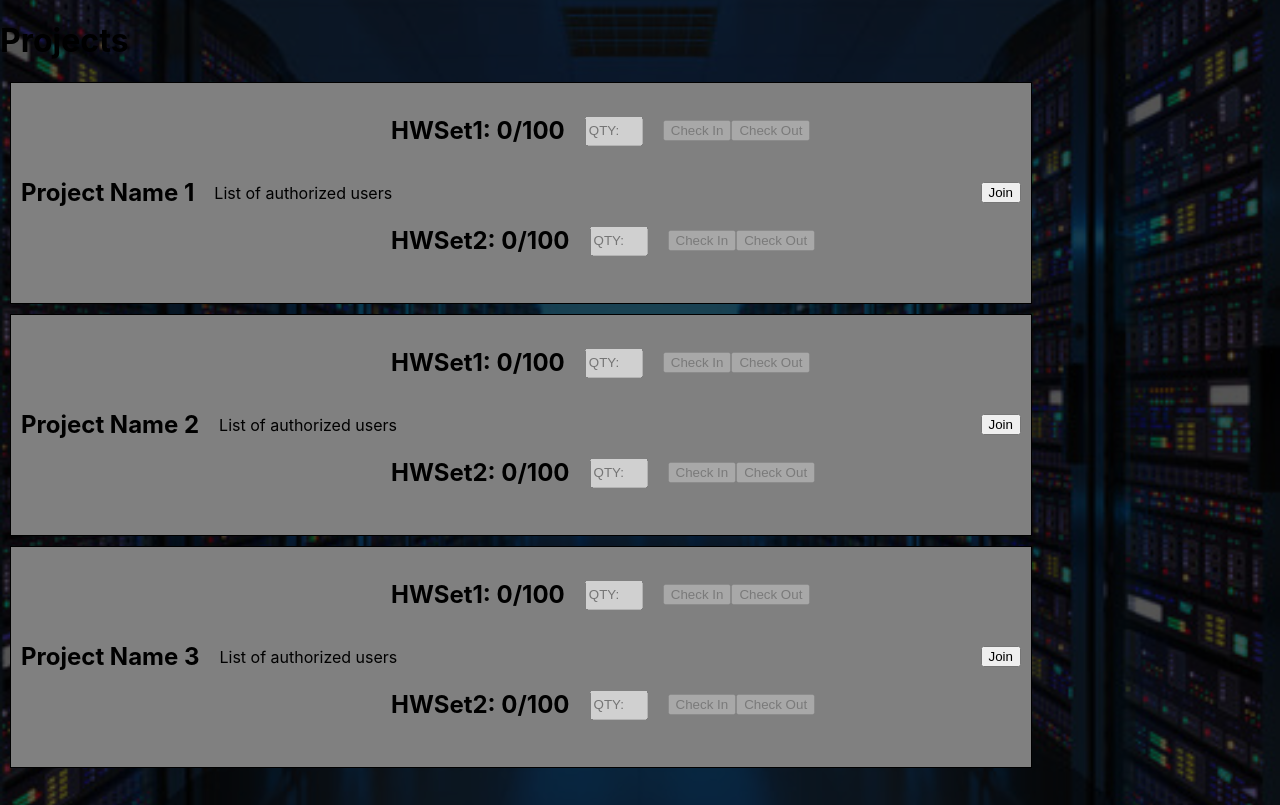
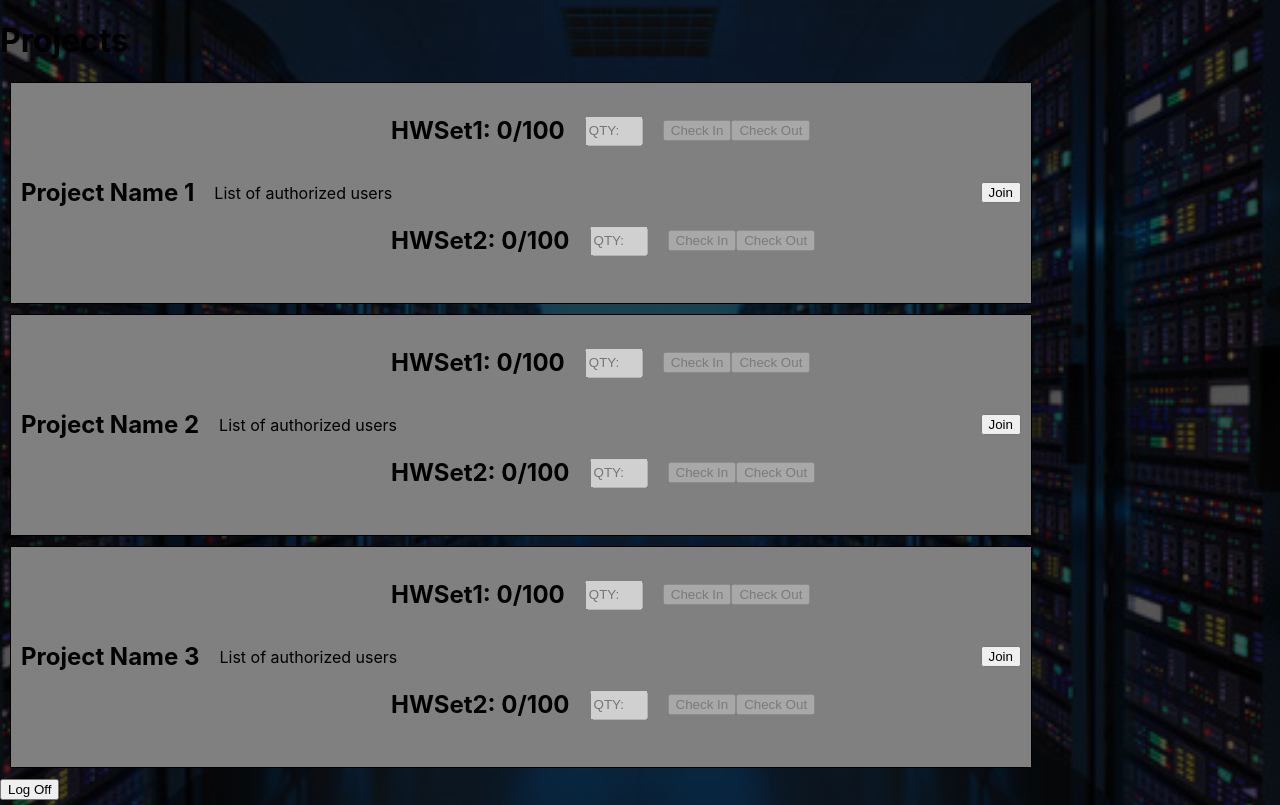
Before and after one commit to FelipeGJofre/N_Factorial_HAAS, a React (Create React App) app: page /app in a window 1280 px wide. Built offline with nearby package versions, Linux system fonts and the light colour scheme.

Commit message:
Add log out button

```diff
--- a/src/Projects.js
+++ b/src/Projects.js
@@ -1,6 +1,7 @@
 
 import Box3 from './Box3';
 import React from 'react';
+import LogOutButton from './log_out'
 
 class Projects extends React.Component {
     constructor(props) {
@@ -20,6 +21,7 @@ class Projects extends React.Component {
           <Box3 letter="1" onJoinClick={this.handleJoinClick} isJoined={this.state.joinedBox === "1"} />
           <Box3 letter="2" onJoinClick={this.handleJoinClick} isJoined={this.state.joinedBox === "2"} />
           <Box3 letter="3" onJoinClick={this.handleJoinClick} isJoined={this.state.joinedBox === "3"} />
+          <LogOutButton></LogOutButton>
         </div>
       );
     }
--- /dev/null
+++ b/src/log_out.js
@@ -0,0 +1,17 @@
+import React from 'react';
+import { useNavigate } from 'react-router-dom';
+
+
+
+
+const LogOutButton = () =>  {
+    const navigate = useNavigate();
+    const handleLogOff = () => {
+        navigate('/login');
+    }
+    return (
+      <button onClick={handleLogOff}>Log Off</button>
+    );
+}
+
+export default LogOutButton;
```
